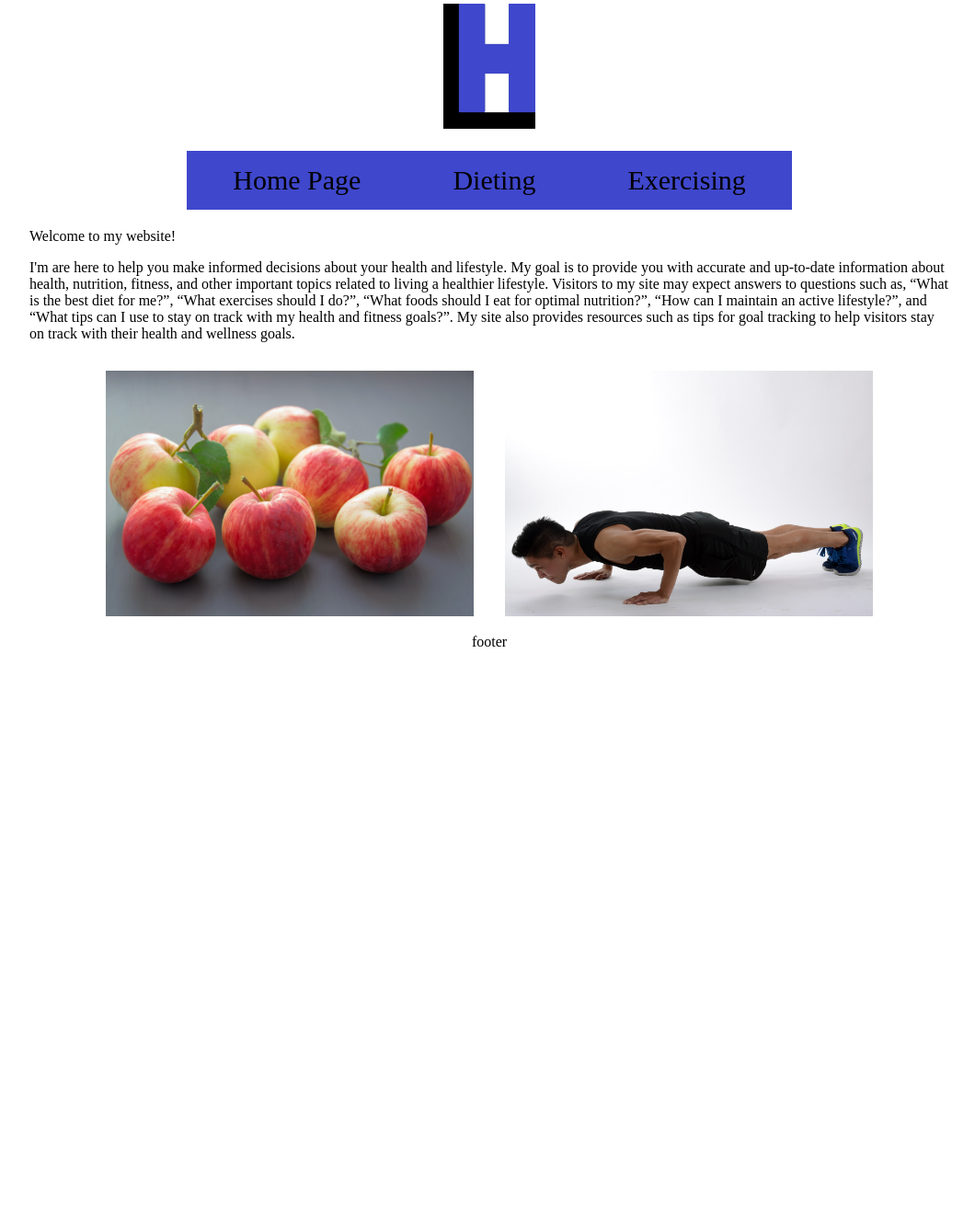
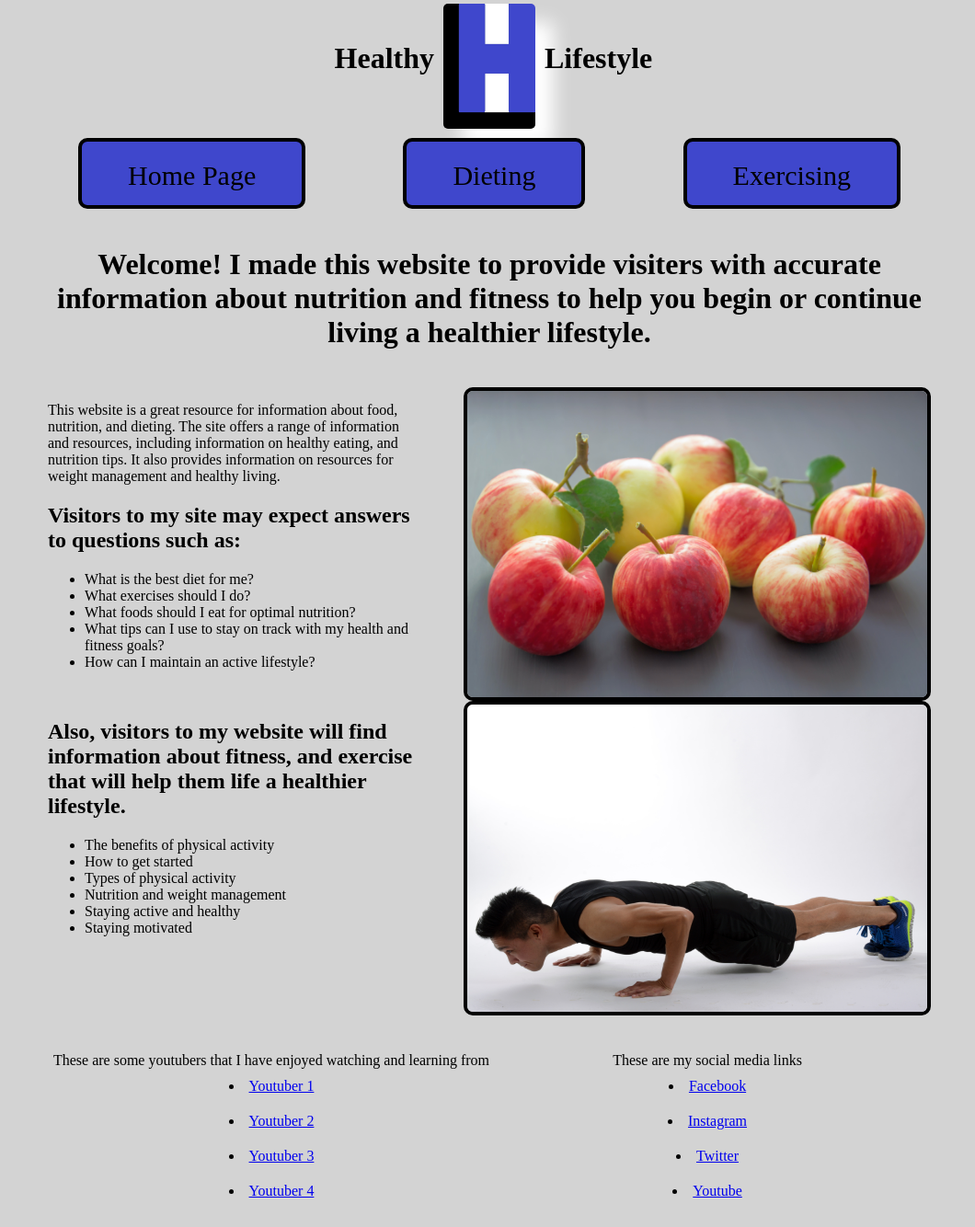
Before and after one commit to Lukewilson40/wdd130-lwilson, a plain HTML site: page healthy-lifestyle/index.html in a window 1280 px wide. Shown: the part 16-1350 px from the top of the page at 92% size, without its empty margins (108-1168 px from the left). Before the commit the page ends 800 px from the top, so only its background shows below. Drawn offline with Linux system fonts and the light colour scheme.

Commit message:
exersizing page plus finishing touches elsewhere

```diff
--- a/healthy-lifestyle/index.html
+++ b/healthy-lifestyle/index.html
@@ -1,44 +1,107 @@
 <!DOCTYPE html>
-
 <html lang="en-us">
 	<head>
 		<meta charset="utf-8" />
 		<title>Healthy Lifestyle</title>
 		<link type="text/css" rel="stylesheet" href="styles/styles.css" />
 	</head>
-
 	<body>
 		<header>
+			<div class="logo-stuff">
+				<h1 class="healthy">Healthy</h1>
 				<img
 					class="logo"
 					src="images/HL-logo.jpg"
 					alt="healthy lifestyle Logo" />
+				<h1 class="lifestyle">Lifestyle</h1>
+			</div>
 			<nav>
 				<a href="index.html">Home Page</a>
-				<a href="page-1.html">Dieting</a>
-				<a href="page-2.html">Exercising</a>
+				<a href="dieting.html">Dieting</a>
+				<a href="exercising.html">Exercising</a>
 			</nav>
+			<h1>
+				Welcome! I made this website to provide visiters with accurate
+				information about nutrition and fitness to help you begin or
+				continue living a healthier lifestyle.
+			</h1>
 		</header>
 		<main>
-			<p1>Welcome to my website!</p1>
+			<div class="main-questions">
 				<p>
-				I'm are here to help you make informed decisions about your
-				health and lifestyle. My goal is to provide you with accurate
-				and up-to-date information about health, nutrition, fitness, and
-				other important topics related to living a healthier lifestyle.
-				Visitors to my site may expect answers to questions such as,
-				“What is the best diet for me?”, “What exercises should I do?”,
-				“What foods should I eat for optimal nutrition?”, “How can I
-				maintain an active lifestyle?”, and “What tips can I use to stay
-				on track with my health and fitness goals?”. My site also
-				provides resources such as tips for goal tracking to help
-				visitors stay on track with their health and wellness goals.
+					This website is a great resource for information about food,
+					nutrition, and dieting. The site offers a range of
+					information and resources, including information on healthy
+					eating, and nutrition tips. It also provides information on
+					resources for weight management and healthy living.
 				</p>
-			<div id="main_photo">
-				<img id="main-photo" src="images/apples.jpg" alt="apples" />
-				<img id="main-photo" src="images/pushups.jpg" alt="pushups" />
+				<h2>
+					Visitors to my site may expect answers to questions such as:
+				</h2>
+				<ul>
+					<li>What is the best diet for me?</li>
+
+					<li>What exercises should I do?</li>
+					<li>What foods should I eat for optimal nutrition?</li>
+					<li>
+						What tips can I use to stay on track with my health and
+						fitness goals?
+					</li>
+					<li>How can I maintain an active lifestyle?</li>
+				</ul>
 			</div>
+			<div class="main-info">
+				<h2>
+					Also, visitors to my website will find information about
+					fitness, and exercise that will help them life a healthier
+					lifestyle.
+				</h2>
+				<ul>
+					<li>The benefits of physical activity</li>
+					<li>How to get started</li>
+					<li>Types of physical activity</li>
+					<li>Nutrition and weight management</li>
+					<li>Staying active and healthy</li>
+					<li>Staying motivated</li>
+				</ul>
+			</div>
+			<img id="photo-questions" src="images/apples.jpg" alt="apples" />
+			<img id="photo-info" src="images/pushups.jpg" alt="pushups" />
 		</main>
-		<footer>footer</footer>
+		<footer>
+			<div class="youtubers">
+				These are some youtubers that I have enjoyed watching and
+				learning from
+				<li>
+					<a href="https://youtube.com" target="_blank">Youtuber 1</a>
+				</li>
+				<li>
+					<a href="https://youtube.com" target="_blank">Youtuber 2</a>
+				</li>
+				<li>
+					<a href="https://youtube.com" target="_blank">Youtuber 3</a>
+				</li>
+				<li>
+					<a href="https://youtube.com" target="_blank">Youtuber 4</a>
+				</li>
+			</div>
+			<div class="social">
+				These are my social media links
+				<li>
+					<a href="https://facebook.com" target="_blank">Facebook</a>
+				</li>
+				<li>
+					<a href="https://instagram.com" target="_blank"
+						>Instagram</a
+					>
+				</li>
+				<li>
+					<a href="https://twitter.com" target="_blank">Twitter</a>
+				</li>
+				<li>
+					<a href="https://youtube.com" target="_blank">Youtube</a>
+				</li>
+			</div>
+		</footer>
 	</body>
 </html>
--- /dev/null
+++ b/healthy-lifestyle/styles/exersising.css
@@ -0,0 +1,93 @@
+body {
+	width: 1000px;
+	margin: auto;
+	text-align: center;
+	justify-content: center;
+	justify-items: center;
+	background-color: lightgray;
+}
+
+nav {
+	display: flex;
+	justify-content: space-around;
+	text-align: center;
+	padding-top: 20px;
+}
+nav a {
+	background-color: #3f47cc;
+	color: black;
+	font-size: 30px;
+	border: 4px solid black;
+	border-radius: 10px;
+
+	padding-left: 50px;
+	padding-right: 50px;
+	padding-top: 20px;
+	padding-bottom: 15px;
+
+	text-align: center;
+	text-decoration-line: none;
+}
+nav a:hover {
+	color: #3f47cc;
+	background-color: black;
+}
+
+main {
+	padding-top: 20px;
+	text-align: left;
+	color: black;
+	justify-items: center;
+}
+main h1 {
+	text-align: center;
+}
+
+.main-words {
+	display: grid;
+	grid-template-columns: 1fr 1fr;
+	grid-template-rows: 100% 100%;
+	grid-gap: 10px;
+}
+
+.main-left {
+	max-width: 400px;
+	grid-column: 1/2;
+	grid-row: 1/2;
+	padding-left: 50px;
+}
+.main-left h3 {
+	border: 4px solid rgb(255, 255, 255);
+	border-radius: 10px;
+	text-align: center;
+}
+
+.main-right {
+	max-width: 400px;
+	grid-column: 0/1;
+	grid-row: 1/2;
+	padding-left: 50px;
+}
+.main-right h3 {
+	border: 4px solid rgb(255, 255, 255);
+	border-radius: 10px;
+	text-align: center;
+}
+
+#main_photo {
+	text-align: center;
+	display: grid;
+	grid-template-columns: 1fr 1fr;
+}
+.main-photo1 {
+	max-width: 480px;
+	border-color: black;
+	grid-column: 0/1;
+	padding: 15px;
+}
+.main-photo2 {
+	max-width: 500px;
+	border-color: black;
+	grid-row: 1/2;
+	padding: 15px;
+}
--- /dev/null
+++ b/healthy-lifestyle/styles/p1-styles.css
@@ -0,0 +1,96 @@
+body {
+	width: 1000px;
+	height: auto;
+	margin: 0 auto;
+	text-align: center;
+	justify-content: center;
+	justify-items: center;
+	background-color: lightgray;
+}
+nav {
+	display: flex;
+	justify-content: space-around;
+	text-align: center;
+	padding-top: 20px;
+}
+nav a {
+	background-color: #3f47cc;
+	color: black;
+	font-size: 30px;
+	border: 4px solid black;
+	border-radius: 10px;
+
+	padding-left: 50px;
+	padding-right: 50px;
+	padding-top: 20px;
+	padding-bottom: 15px;
+
+	text-align: center;
+	text-decoration-line: none;
+}
+nav a:hover {
+	color: #3f47cc;
+	background-color: black;
+}
+main {
+	padding-top: 20px;
+	text-align: left;
+	color: black;
+	justify-items: center;
+}
+
+main h1 {
+	text-align: center;
+}
+
+.main-words {
+	display: grid;
+	grid-template-columns: 1fr 1fr;
+	grid-template-rows: 100% 100%;
+	grid-gap: 10px;
+}
+
+.main-left {
+	max-width: 400px;
+	grid-column: 1/2;
+	grid-row: 1/2;
+	padding-left: 50px;
+}
+.main-left h3 {
+	border: 4px solid rgb(255, 255, 255);
+	border-radius: 10px;
+	text-align: center;
+}
+
+.main-right {
+	max-width: 400px;
+	grid-column: 0/1;
+	grid-row: 1/2;
+	padding-left: 50px;
+}
+.main-right h3 {
+	border: 4px solid rgb(255, 255, 255);
+	border-radius: 10px;
+	text-align: center;
+}
+
+#main_photo {
+	text-align: center;
+	display: grid;
+	grid-template-columns: 1fr 1fr;
+	margin: auto;
+}
+.main-photo1 {
+	max-width: 500px;
+	padding: 15px;
+	border-image-width: 10px;
+	border-color: black;
+	grid-column: 0/1;
+}
+.main-photo2 {
+	max-width: 455px;
+	padding: 15px;
+	border-image-width: 10px;
+	border-color: black;
+	grid-row: 1/2;
+}
--- a/healthy-lifestyle/styles/styles.css
+++ b/healthy-lifestyle/styles/styles.css
@@ -4,24 +4,50 @@ body {
 	text-align: center;
 	justify-content: center;
 	justify-items: center;
+	background-color: lightgray;
+}
+header {
+	padding-top: 20px;
+}
+.logo-stuff {
+	display: grid;
+	grid-template-columns: 44% 1fr 44%;
 }
 .logo {
 	max-width: 100px;
-	padding: 20px;
+	border-radius: 5px;
+	box-shadow: 20px 20px 20px white;
+	grid-template-columns: 2/3;
+	justify-self: center;
 }
+.healthy {
+	padding-top: 20px;
+	grid-column: 1/2;
+	text-align: right;
+}
+.lifestyle {
+	padding-top: 20px;
+	grid-column: 3/4;
+	text-align: left;
+}
+
 nav {
 	display: flex;
 	justify-content: space-around;
 	text-align: center;
+	padding-bottom: 20px;
+	padding-top: 10px;
 }
 nav a {
 	background-color: #3f47cc;
 	color: black;
 	font-size: 30px;
+	border: 4px solid black;
+	border-radius: 10px;
 
 	padding-left: 50px;
 	padding-right: 50px;
-	padding-top: 15px;
+	padding-top: 20px;
 	padding-bottom: 15px;
 
 	text-align: center;
@@ -32,20 +58,51 @@ nav a:hover {
 	background-color: black;
 }
 main {
-	padding-top: 20px;
+	padding: 20px;
 	text-align: left;
 	color: black;
+	display: grid;
+	grid-template-columns: 1fr 1fr;
+	grid-template-rows: 1fr 1fr;
 }
-#main_photo {
-	text-align: center;
+.main-questions {
+	max-width: 400px;
+	grid-column: 1/2;
+	grid-row: 1/2;
 }
-#main-photo {
+.main-info {
 	max-width: 400px;
-	padding: 15px;
-	border-image-width: 10px;
-	border-color: black;
+	grid-column: 1/2;
+	grid-row: 2/3;
 }
-
+#photo-questions {
+	max-width: 500px;
+	grid-column: 2/3;
+	grid-row: 1/2;
+	border: 4px solid black;
+	border-radius: 10px;
+}
+#photo-info {
+	max-width: 500px;
+	grid-column: 2/3;
+	grid-row: 2/3;
+	border: 4px solid black;
+	border-radius: 10px;
+}
 footer {
-	color: black;
+	padding: 20px;
+	display: grid;
+	grid-template-columns: 1fr 1fr;
 }
+.youtubers {
+	grid-column: 1/2;
+}
+.youtubers li {
+	padding: 10px;
+}
+.social {
+	grid-column: 2/3;
+}
+.social li {
+	padding: 10px;
+}
```
Also changed, not shown: healthy-lifestyle/dieting.html (added, +174 -0 lines), healthy-lifestyle/exercising.html (added, +200 -0 lines), healthy-lifestyle/images/facebook.png (added), healthy-lifestyle/images/instagram.png (added). Lines whose indentation alone changed are shown as unchanged.
